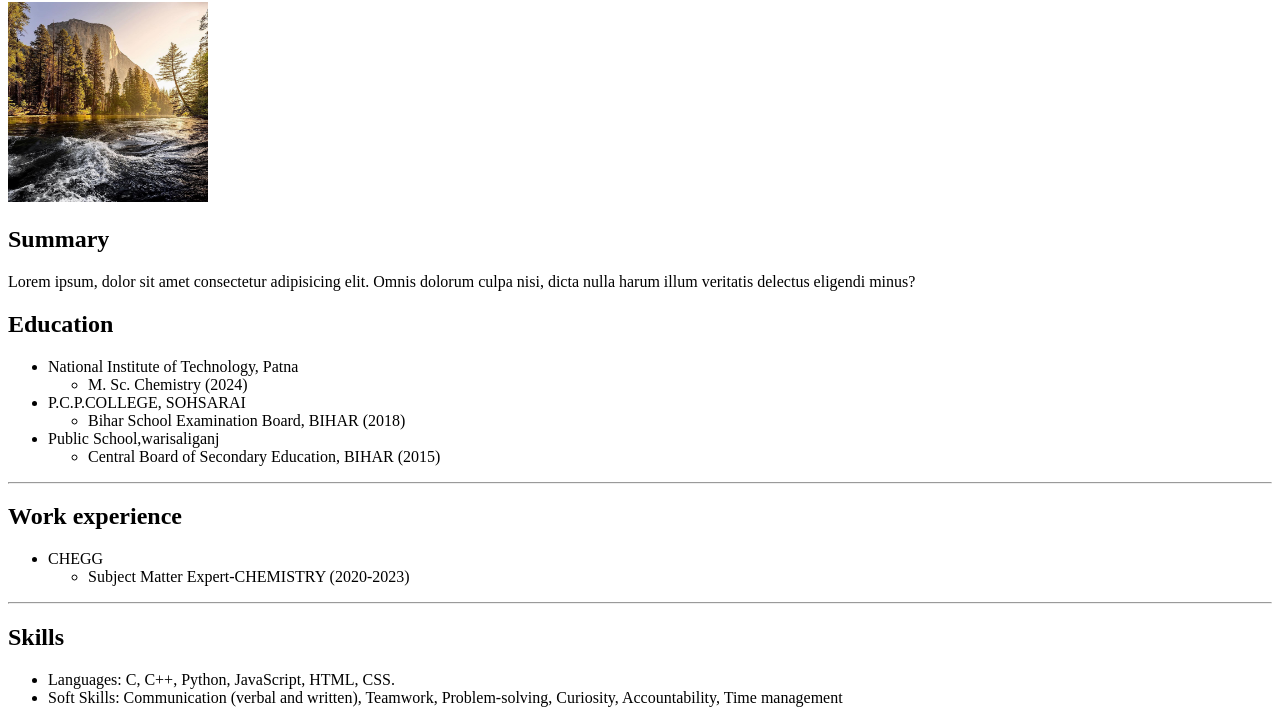
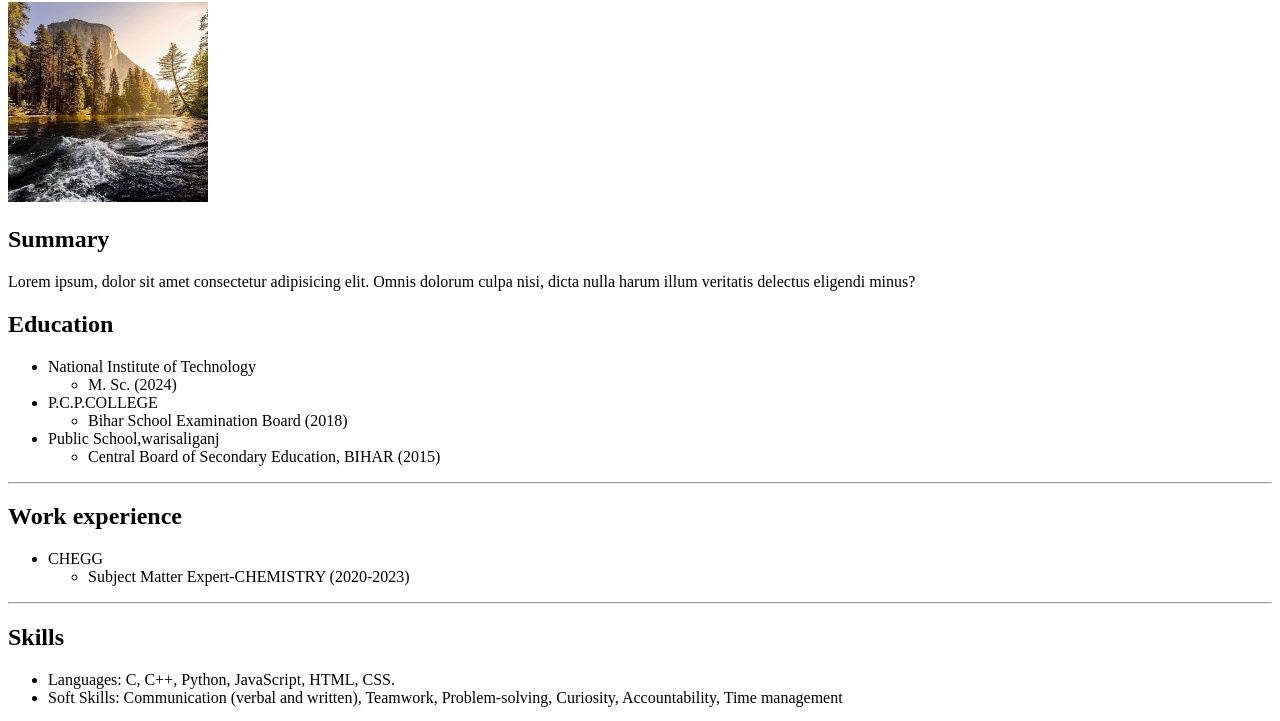
Before and after one commit to peaky15/resume.html, a plain HTML site: page index.html in a window 1280 px wide. Shown: the part 78-799 px from the top of the page. Drawn offline with Linux system fonts and the light colour scheme.

Commit message:
Add files via upload

```diff
--- a/index.html
+++ b/index.html
@@ -13,14 +13,14 @@
     <p>Lorem ipsum, dolor sit amet consectetur adipisicing elit. Omnis dolorum culpa nisi, dicta nulla harum illum veritatis delectus eligendi minus?</p>
     <h2>Education</h2>
     <ul>
-        <li>National Institute of Technology, Patna
+        <li>National Institute of Technology
             <ul>
-                <li>M. Sc. Chemistry (2024)</li>
+                <li>M. Sc. (2024)</li>
             </ul>
         </li>
-        <li>P.C.P.COLLEGE, SOHSARAI
+        <li>P.C.P.COLLEGE
             <ul>
-                <li>Bihar School Examination Board, BIHAR (2018)</li>
+                <li>Bihar School Examination Board (2018)</li>
             </ul>
         </li>
         <li> Public School,warisaliganj
```
